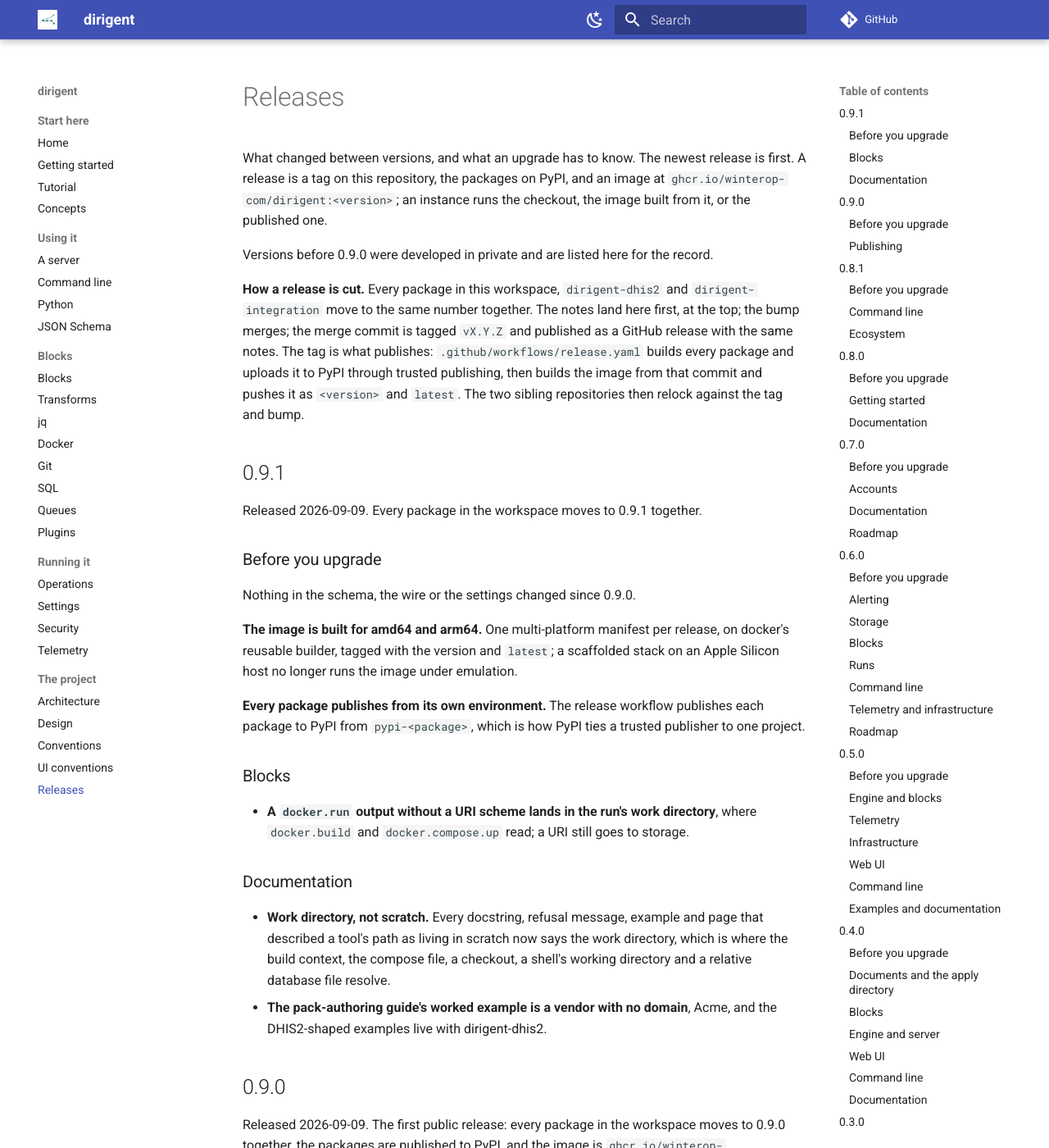
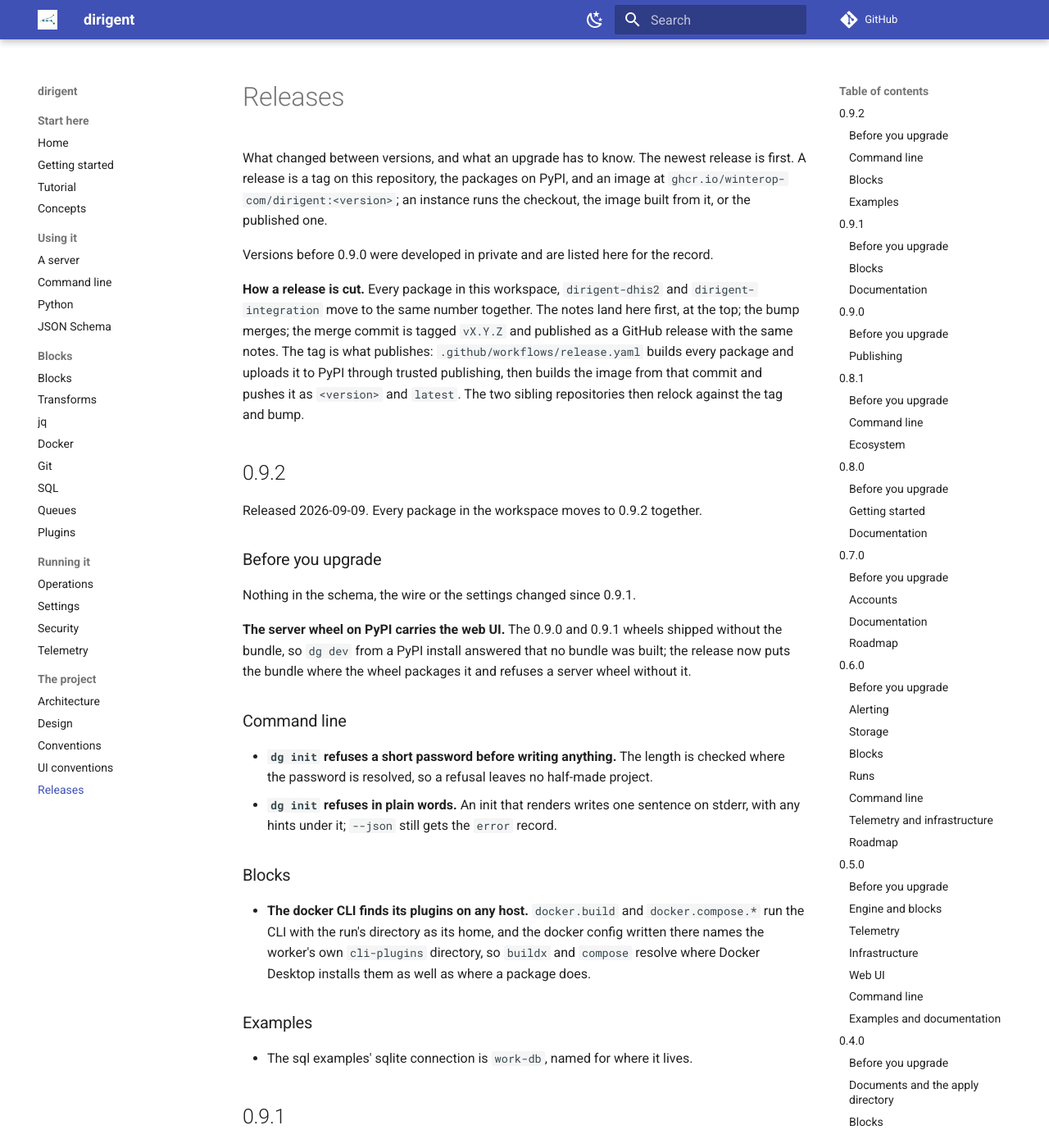
Before and after one commit to winterop-com/dirigent, an MkDocs documentation site: the page built from docs/releases.md, in a window 1280 px wide and 1400 px high. Shown: the whole window at 82% size. Built offline with MkDocs 1.6.1 and Material for MkDocs 9.7.7, drawn with Linux system fonts in a browser that asks for light colours; comment, search, counter and statistics services are not loaded.

Commit message:
chore: release 0.9.2

```diff
--- a/docs/releases.md
+++ b/docs/releases.md
@@ -14,6 +14,36 @@ with the same notes. The tag is what publishes: `.github/workflows/release.yaml`
 package and uploads it to PyPI through trusted publishing, then builds the image from that
 commit and pushes it as `<version>` and `latest`. The two sibling repositories then relock
 against the tag and bump.
+
+## 0.9.2
+
+Released 2026-09-09. Every package in the workspace moves to 0.9.2 together.
+
+### Before you upgrade
+
+Nothing in the schema, the wire or the settings changed since 0.9.1.
+
+**The server wheel on PyPI carries the web UI.** The 0.9.0 and 0.9.1 wheels shipped without
+the bundle, so `dg dev` from a PyPI install answered that no bundle was built; the release
+now puts the bundle where the wheel packages it and refuses a server wheel without it.
+
+### Command line
+
+- **`dg init` refuses a short password before writing anything.** The length is checked where
+  the password is resolved, so a refusal leaves no half-made project.
+- **`dg init` refuses in plain words.** An init that renders writes one sentence on stderr,
+  with any hints under it; `--json` still gets the `error` record.
+
+### Blocks
+
+- **The docker CLI finds its plugins on any host.** `docker.build` and `docker.compose.*` run
+  the CLI with the run's directory as its home, and the docker config written there names the
+  worker's own `cli-plugins` directory, so `buildx` and `compose` resolve where Docker Desktop
+  installs them as well as where a package does.
+
+### Examples
+
+- The sql examples' sqlite connection is `work-db`, named for where it lives.
 
 ## 0.9.1
 
```
Also changed, not shown: 13 other files.
